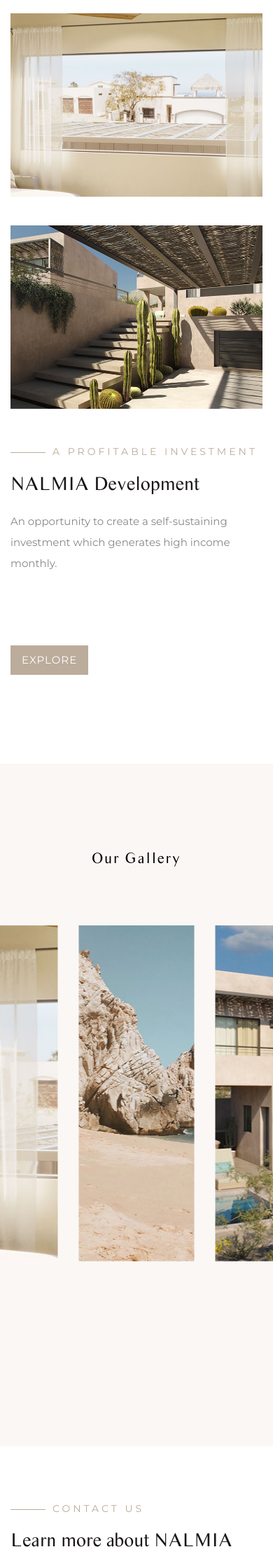
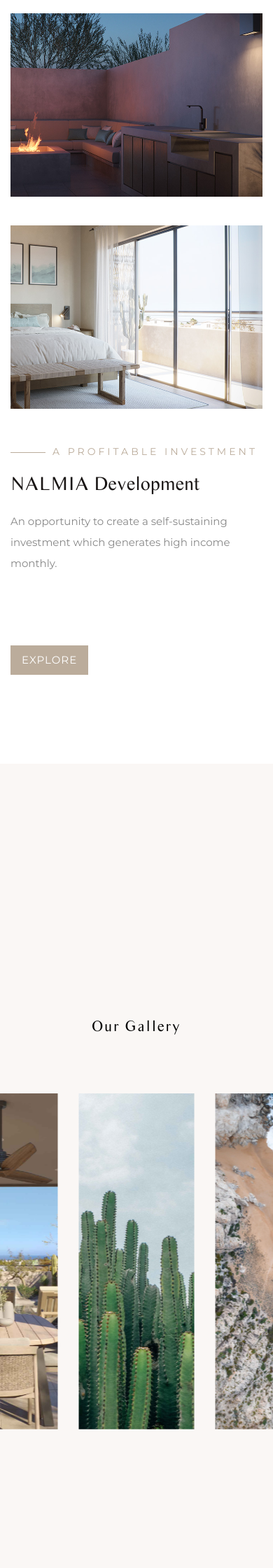
Before and after one commit to Ivonnemtz96/Nalmia, a PHP site: page / in a window 390 px wide; the page is wider, and only the part inside the window is pictured. Shown: the part 3697-5937 px from the top of that part at 70% size. Run offline with PHP 8.4, Linux system fonts and the light colour scheme; some libraries are stand-ins or nearby versions.

Commit message:
index fotos actualizadas

```diff
--- a/modules/index.php
+++ b/modules/index.php
@@ -2,8 +2,8 @@
     <div class="swiper-container">
         <div class="swiper-wrapper">
             <div class="swiper-slide">
-                <div class="bg-img valign" style="height: 55rem;" data-background="/img/slid/5.jpg"
-                    data-overlay-dark="1">
+                <div class="bg-img valign" style="height: 55rem; background-position: bottom;"
+                    data-background="/img/slid/9.jpg?=1" data-overlay-dark="1">
                     <div class="container">
                         <div class="row justify-content-center">
                             <div class="col-lg-7 col-md-9">
@@ -50,7 +50,7 @@
                     <h2 class="mb-20 playfont" style="font-size: 3rem;">NALMIA</h2>
                     <p>
                         High-end Real Estate Developer. <br>
-                         Building the future of Baja California Sur.
+                        Building the future of Baja California Sur.
                     </p> <br><br><br>
                     <a href="#contacto" class="btn-curve btn-color mt-30">
                         <span>Contact Us</span>
@@ -65,17 +65,17 @@
                         </div>
                         <div class="col-md-8 wow fadeInUp" data-wow-delay=".3s">
                             <div class="img mb-20 wow imago">
-                                <img src="/img/06.jpg" alt="">
+                                <img src="/img/06.jpg?=1" alt="">
                             </div>
                         </div>
                         <div class="col-md-7 wow fadeInUp" data-wow-delay=".3s">
                             <div class="img wow imago">
-                                <img src="/img/05.jpg" alt="">
+                                <img src="/img/05.jpg?=1" alt="">
                             </div>
                         </div>
                         <div class="col-md-5">
                             <div class="img wow imago d-none d-md-block">
-                                <img src="/img/04.jpg" alt="">
+                                <img src="/img/04.jpg?=1" alt="">
                             </div>
                         </div>
                     </div>
@@ -113,7 +113,7 @@
         </div>
         <div class="col-md-3"></div>
     </div>
-    <div class="bg-img pat valign text-center" data-background="/img/09.jpg">
+    <div class="bg-img pat valign text-center" data-background="/img/32.jpg">
         <!-- <img src="/img/02.jpg" alt="" srcset=""> -->
 
     </div>
@@ -155,7 +155,7 @@
                     <div class="row">
                         <div class="col-md-8 wow fadeInUp" data-wow-delay=".3s">
                             <div class="img mb-20 wow imago">
-                                <img src="/img/06.jpg" alt="">
+                                <img src="/img/34.jpg" alt="">
                             </div>
                         </div>
                         <div class="col-md-4 mb-20">
@@ -164,12 +164,12 @@
 
                         <div class="col-md-7 wow fadeInUp" data-wow-delay=".3s">
                             <div class="img wow imago">
-                                <img src="/img/05.jpg" alt="">
+                                <img src="/img/33.jpg" alt="">
                             </div>
                         </div>
                         <div class="col-md-5">
                             <div class="img wow imago d-none d-md-block">
-                                <img src="/img/04.jpg" alt="">
+                                <img src="/img/35.jpg" alt="">
                             </div>
                         </div>
                     </div>
@@ -195,7 +195,7 @@
 
 
 <section class="work-carousel metro section-padding dark">
-    <div class="container-fluid">
+    <div class="container-fluid d-none d-md-block">
         <div class="container">
             <div class="section-head text-center">
                 <div class="row justify-content-center">
@@ -211,35 +211,35 @@
                     <div class="swiper-wrapper">
                         <div class="swiper-slide">
                             <div class="content wow fadeInUp" data-wow-delay=".3s">
-                                <div class="item-img bg-img wow imago" data-background="/img/17.jpg">
+                                <div class="item-img bg-img wow imago" data-background="/img/36.jpg">
                                 </div>
 
                             </div>
                         </div>
                         <div class="swiper-slide">
                             <div class="content wow fadeInUp" data-wow-delay=".3s">
-                                <div class="item-img bg-img wow imago" data-background="/img/04.jpg">
+                                <div class="item-img bg-img wow imago" data-background="/img/37.jpg">
                                 </div>
 
                             </div>
                         </div>
                         <div class="swiper-slide">
                             <div class="content wow fadeInUp" data-wow-delay=".3s">
-                                <div class="item-img bg-img wow imago" data-background="/img/07.jpg">
+                                <div class="item-img bg-img wow imago" data-background="/img/38.jpg">
                                 </div>
 
                             </div>
                         </div>
                         <div class="swiper-slide">
                             <div class="content wow fadeInUp" data-wow-delay=".3s">
-                                <div class="item-img bg-img wow imago" data-background="/img/05.jpg">
+                                <div class="item-img bg-img wow imago" data-background="/img/39.jpg">
                                 </div>
 
                             </div>
                         </div>
                         <div class="swiper-slide">
                             <div class="content wow fadeInUp" data-wow-delay=".3s">
-                                <div class="item-img bg-img wow imago" data-background="/img/06.jpg">
+                                <div class="item-img bg-img wow imago" data-background="/img/40.jpg">
                                 </div>
 
                             </div>
@@ -258,3 +258,70 @@
         </div>
     </div>
 </section>
+
+
+
+<section class="work-carousel metro section-padding dark">
+    <div class="container-fluid d-block d-md-none">
+        <div class="container">
+            <div class="section-head text-center">
+                <div class="row justify-content-center">
+                    <div class="col-lg-6 col-md-8 col-sm-10">
+                        <h4 class="playfont wow flipInX" data-wow-delay=".5s" style="color: #000;">Our Gallery</h4>
+                    </div>
+                </div>
+            </div>
+        </div>
+        <div class="row">
+            <div class="col-lg-12 no-padding">
+                <div class="swiper-container">
+                    <div class="swiper-wrapper">
+                        <div class="swiper-slide">
+                            <div class="content wow fadeInUp" data-wow-delay=".3s">
+                                <div class="item-img bg-img wow imago" data-background="/img/41.jpg">
+                                </div>
+
+                            </div>
+                        </div>
+                        <div class="swiper-slide">
+                            <div class="content wow fadeInUp" data-wow-delay=".3s">
+                                <div class="item-img bg-img wow imago" data-background="/img/42.jpg">
+                                </div>
+
+                            </div>
+                        </div>
+                        <div class="swiper-slide">
+                            <div class="content wow fadeInUp" data-wow-delay=".3s">
+                                <div class="item-img bg-img wow imago" data-background="/img/43.jpg">
+                                </div>
+
+                            </div>
+                        </div>
+                        <div class="swiper-slide">
+                            <div class="content wow fadeInUp" data-wow-delay=".3s">
+                                <div class="item-img bg-img wow imago" data-background="/img/44.jpg">
+                                </div>
+
+                            </div>
+                        </div>
+                        <div class="swiper-slide">
+                            <div class="content wow fadeInUp" data-wow-delay=".3s">
+                                <div class="item-img bg-img wow imago" data-background="/img/45.jpg">
+                                </div>
+
+                            </div>
+                        </div>
+                    </div>
+
+                    <!-- slider setting -->
+                    <div class="swiper-button-next swiper-nav-ctrl next-ctrl cursor-pointer">
+                        <i class="fas fa-chevron-right"></i>
+                    </div>
+                    <div class="swiper-button-prev swiper-nav-ctrl prev-ctrl cursor-pointer">
+                        <i class="fas fa-chevron-left"></i>
+                    </div>
+                </div>
+            </div>
+        </div>
+    </div>
+</section>
```
Also changed, not shown: img/04.jpg, img/06.jpg, img/32.jpg (added), img/33.jpg (added), img/34.jpg (added), img/35.jpg (added), img/36.jpg (added), img/37.jpg (added), img/38.jpg (added), img/39.jpg (added), img/40.jpg (added), img/41.jpg (added), img/42.jpg (added), img/43.jpg (added), 4 more files.
